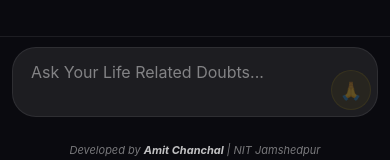
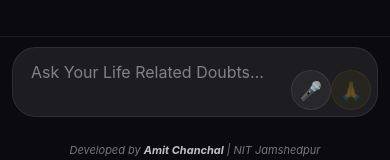
Before and after one commit to LEVELUPCODER/GITA-AI-SAMVAD-APP, a React Native app: screen / in a window 390 px wide. Shown: the part 594-754 px from the top of the page. Built offline with nearby package versions, Linux system fonts and the light colour scheme; no server answers.

Commit message:
feat: integrate speech-to-text native hardware microphone layout

```diff
--- a/src/components/ChatInput.tsx
+++ b/src/components/ChatInput.tsx
@@ -1,6 +1,8 @@
-import React, { useState } from 'react';
+import React, { useState, useEffect } from 'react';
 import { View, TextInput, TouchableOpacity, StyleSheet, Text } from 'react-native';
+import Voice, { SpeechResultsEvent, SpeechErrorEvent } from '@react-native-voice/voice';
 import { Colors } from '../theme/colors';
+import { useAppContext } from '../context/AppContext';
 
 interface ChatInputProps {
   onSend: (text: string) => void;
@@ -8,13 +10,53 @@ interface ChatInputProps {
 }
 
 export function ChatInput({ onSend, disabled }: ChatInputProps) {
+  const { state } = useAppContext();
   const [text, setText] = useState('');
+  const [isRecording, setIsRecording] = useState(false);
+
+  useEffect(() => {
+    Voice.onSpeechResults = (e: SpeechResultsEvent) => {
+      if (e.value && e.value[0]) setText(e.value[0]);
+    };
+    Voice.onSpeechEnd = () => setIsRecording(false);
+    Voice.onSpeechError = (e: SpeechErrorEvent) => {
+      console.log('Speech error:', e.error);
+      setIsRecording(false);
+    };
+
+    return () => {
+      Voice.destroy().then(Voice.removeAllListeners);
+    };
+  }, []);
+
+  const handleStartRecord = async () => {
+    try {
+      if (isRecording) {
+        await Voice.stop();
+        setIsRecording(false);
+      } else {
+        setText('');
+        const langCode = state.language === 'hindi' ? 'hi-IN'
+                       : state.language === 'sanskrit' ? 'sa-IN'
+                       : 'en-US';
+        await Voice.start(langCode);
+        setIsRecording(true);
+      }
+    } catch (e) {
+      console.log('Voice start error:', e);
+      setIsRecording(false);
+    }
+  };
 
   const handleSend = () => {
     const trimmed = text.trim();
     if (trimmed && !disabled) {
       onSend(trimmed);
       setText('');
+      if (isRecording) {
+        Voice.stop();
+        setIsRecording(false);
+      }
     }
   };
 
@@ -34,9 +76,21 @@ export function ChatInput({ onSend, disabled }: ChatInputProps) {
           returnKeyType="send"
           blurOnSubmit
         />
+        {/* Record Button */}
+        <TouchableOpacity
+          style={[styles.actionBtn, isRecording && styles.recordingBtn]}
+          onPress={handleStartRecord}
+          disabled={disabled}
+          activeOpacity={0.7}
+        >
+          <Text style={styles.sendIcon}>{isRecording ? '🛑' : '🎤'}</Text>
+        </TouchableOpacity>
+
+        {/* Send Button */}
         <TouchableOpacity
           style={[
-            styles.sendButton,
+            styles.actionBtn,
+            styles.sendMode,
             (!text.trim() || disabled) && styles.sendButtonDisabled,
           ]}
           onPress={handleSend}
@@ -78,16 +132,24 @@ const styles = StyleSheet.create({
     maxHeight: 100,
     paddingVertical: 10,
   },
-  sendButton: {
+  actionBtn: {
     width: 40,
     height: 40,
     borderRadius: 20,
-    backgroundColor: 'rgba(255, 215, 0, 0.15)',
     justifyContent: 'center',
     alignItems: 'center',
     marginBottom: 2,
     borderWidth: 1,
+    borderColor: Colors.border.subtle,
+    backgroundColor: 'rgba(255, 255, 255, 0.05)',
+  },
+  sendMode: {
+    backgroundColor: 'rgba(255, 215, 0, 0.15)',
     borderColor: Colors.border.gold,
+  },
+  recordingBtn: {
+    backgroundColor: 'rgba(255, 0, 0, 0.15)',
+    borderColor: 'red',
   },
   sendButtonDisabled: {
     opacity: 0.3,
```
